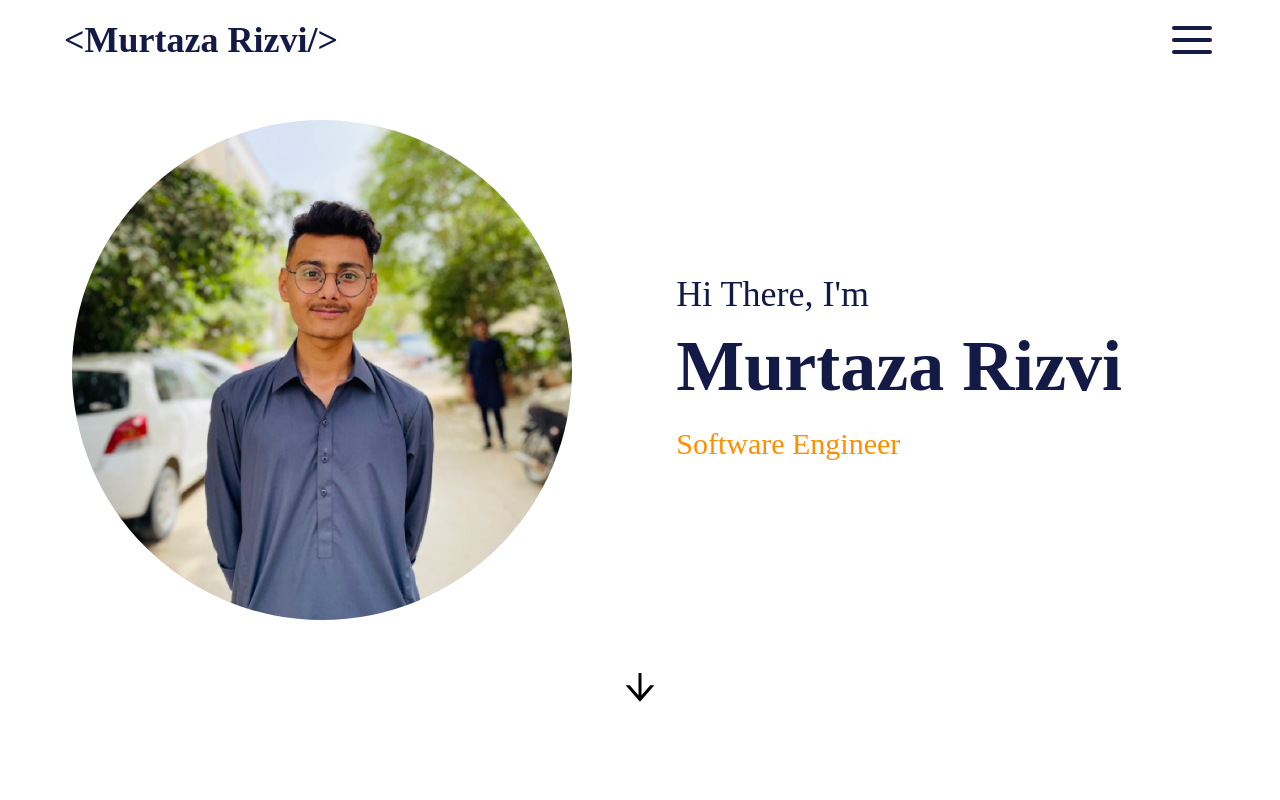
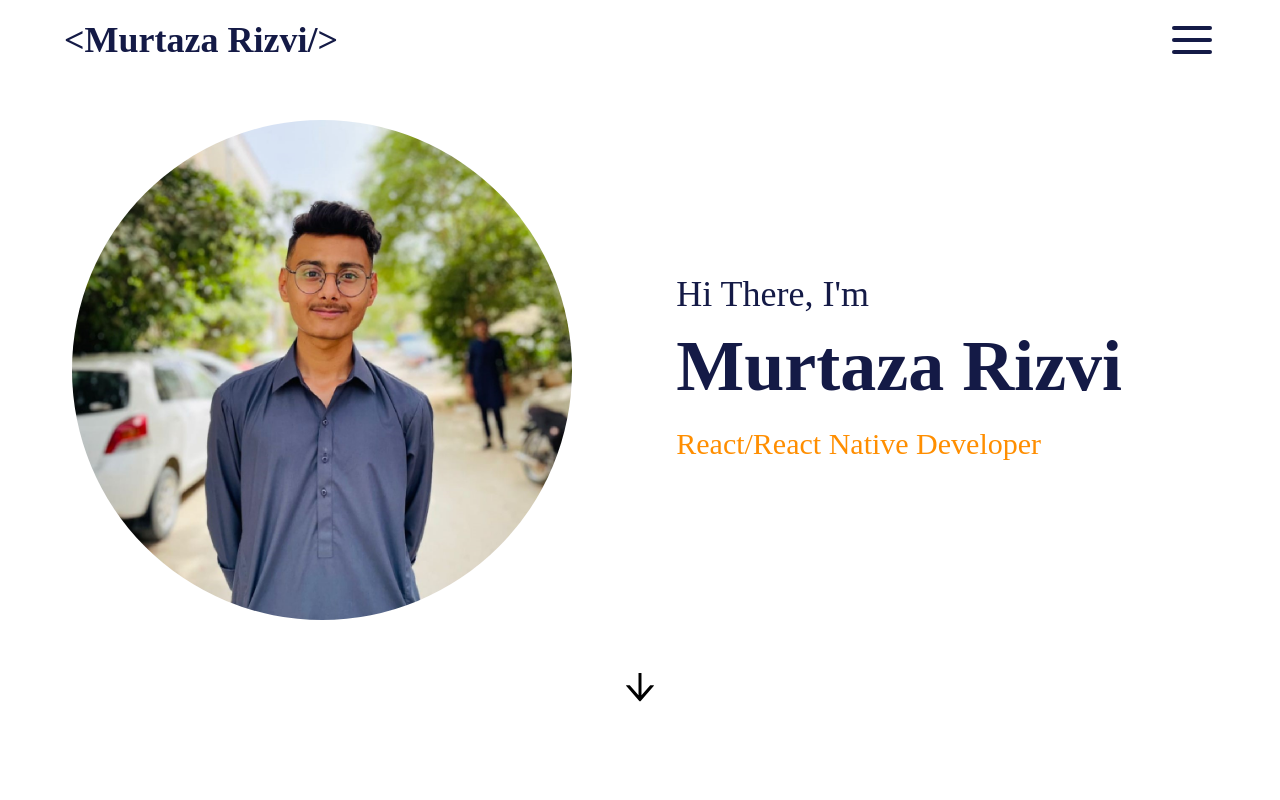
Before and after one commit to Murtaza-Abbas0/Murtaza-rizvi-portfolio, a React (Vite) app: page / in a window 1280 px wide. Shown: the top 800 px of the page. Built offline with nearby package versions, Linux system fonts and the light colour scheme; a web font is replaced by a local one.

Commit message:
Headline update

```diff
--- a/src/components/MainContent.jsx
+++ b/src/components/MainContent.jsx
@@ -4,7 +4,7 @@ import { Typewriter } from "react-simple-typewriter";
 import { AiOutlineArrowDown } from "react-icons/ai";
 
 const MainContent = () => {
-  const words = ["Software Engineer"];
+  const words = ["Software Engineer", "React/React Native Developer", "Node JS Developer", ];
 
   return (
     <div
```
